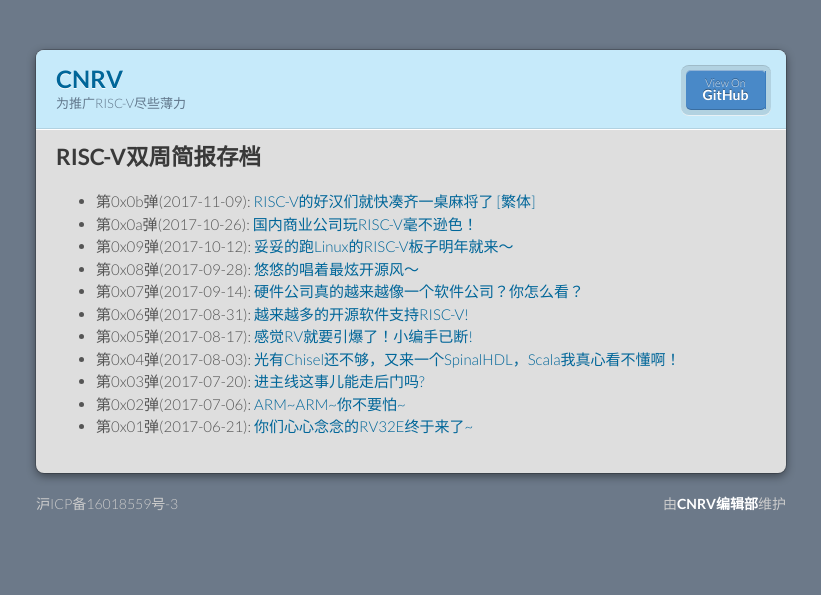
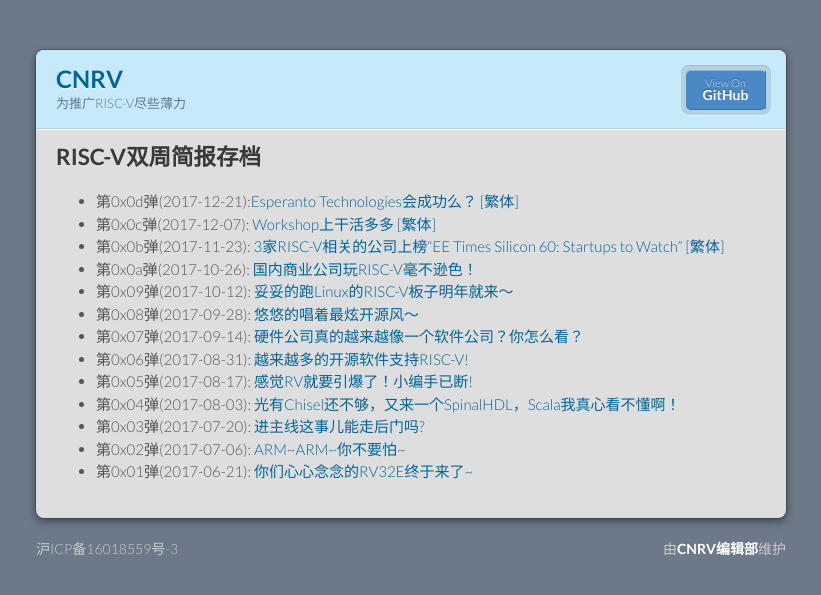
Before and after one commit to cnrv/home, a Jekyll site: the page built from biweekly-archive.md, in a window 1280 px wide. Shown: the top 595 px of the page, without its empty margins (229-1050 px from the left). Built offline with Jekyll 4.4.1, drawn with Linux system fonts in a browser that asks for light colours; Markdown is read by kramdown in place of the engine named in the settings; comment, search, counter and statistics services are not loaded; our own code applies the rules of GitHub Pages for plain Markdown files.

Commit message:
update.
Signed-off-by: Alex Guo <xfguo@credosemi.com.cn>

```diff
--- a/biweekly-archive.md
+++ b/biweekly-archive.md
@@ -4,7 +4,9 @@
 
 ## RISC-V双周简报存档
 
-- 第0x0b弹(2017-11-09): [RISC-V的好汉们就快凑齐一桌麻将了](bi-week-rpts/2017-11-09) [\[繁体\]](bi-week-rpts/2017-11-09.tc)
+- 第0x0d弹(2017-12-21):[Esperanto Technologies会成功么？](bi-week-rpts/2017-12-21) [\[繁体\]](bi-week-rpts/2017-12-21.tc)
+- 第0x0c弹(2017-12-07): [Workshop上干活多多](bi-week-rpts/2017-12-07) [\[繁体\]](bi-week-rpts/2017-12-07.tc)
+- 第0x0b弹(2017-11-23): [3家RISC-V相关的公司上榜“EE Times Silicon 60: Startups to Watch”](bi-week-rpts/2017-11-23) [\[繁体\]](bi-week-rpts/2017-11-23.tc)
 - 第0x0a弹(2017-10-26): [国内商业公司玩RISC-V毫不逊色！](bi-week-rpts/2017-10-26)
 - 第0x09弹(2017-10-12): [妥妥的跑Linux的RISC-V板子明年就来～](bi-week-rpts/2017-10-12)
 - 第0x08弹(2017-09-28): [悠悠的唱着最炫开源风～](bi-week-rpts/2017-09-28)
```
Also changed, not shown: index.md (+1 -1 lines).
